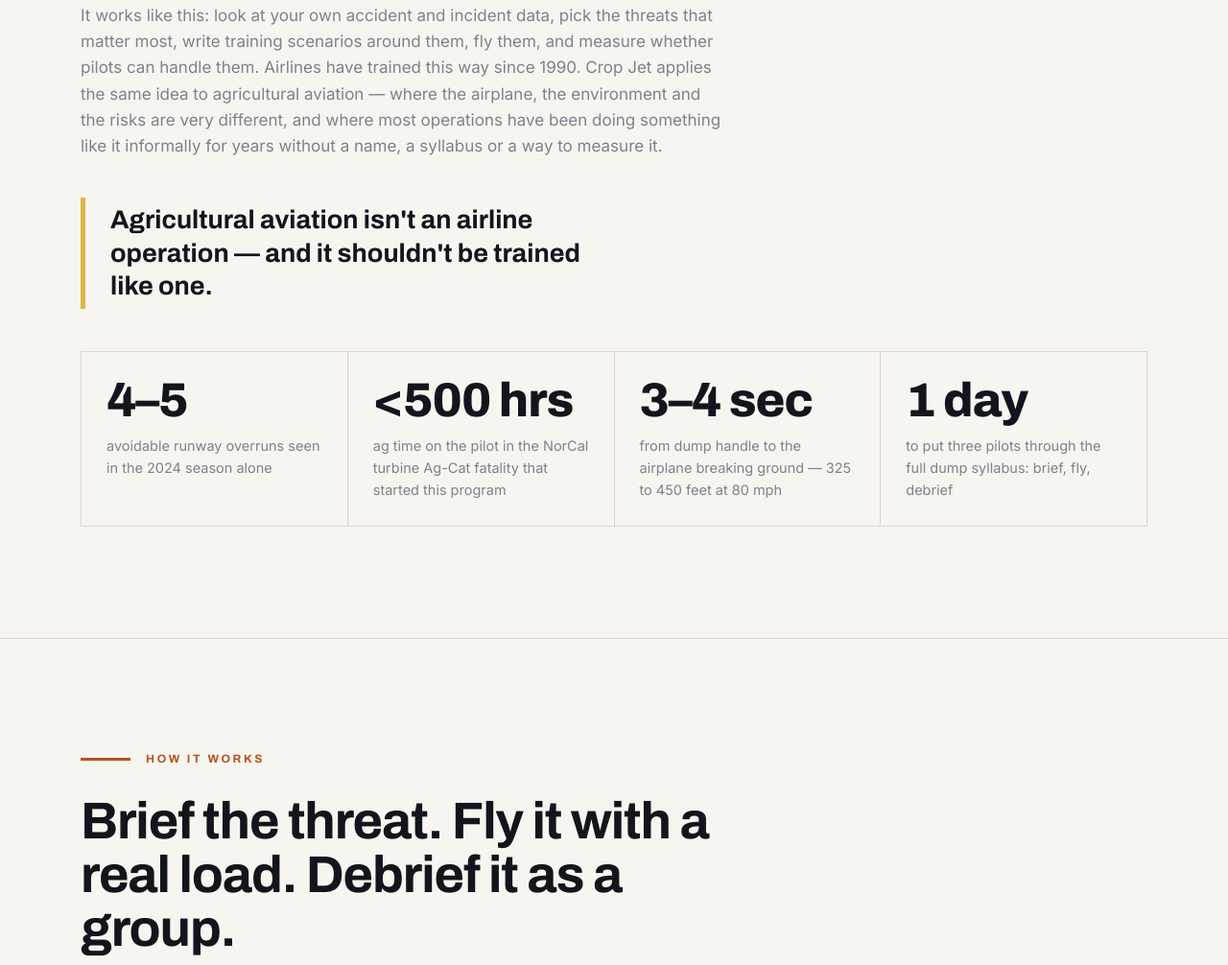
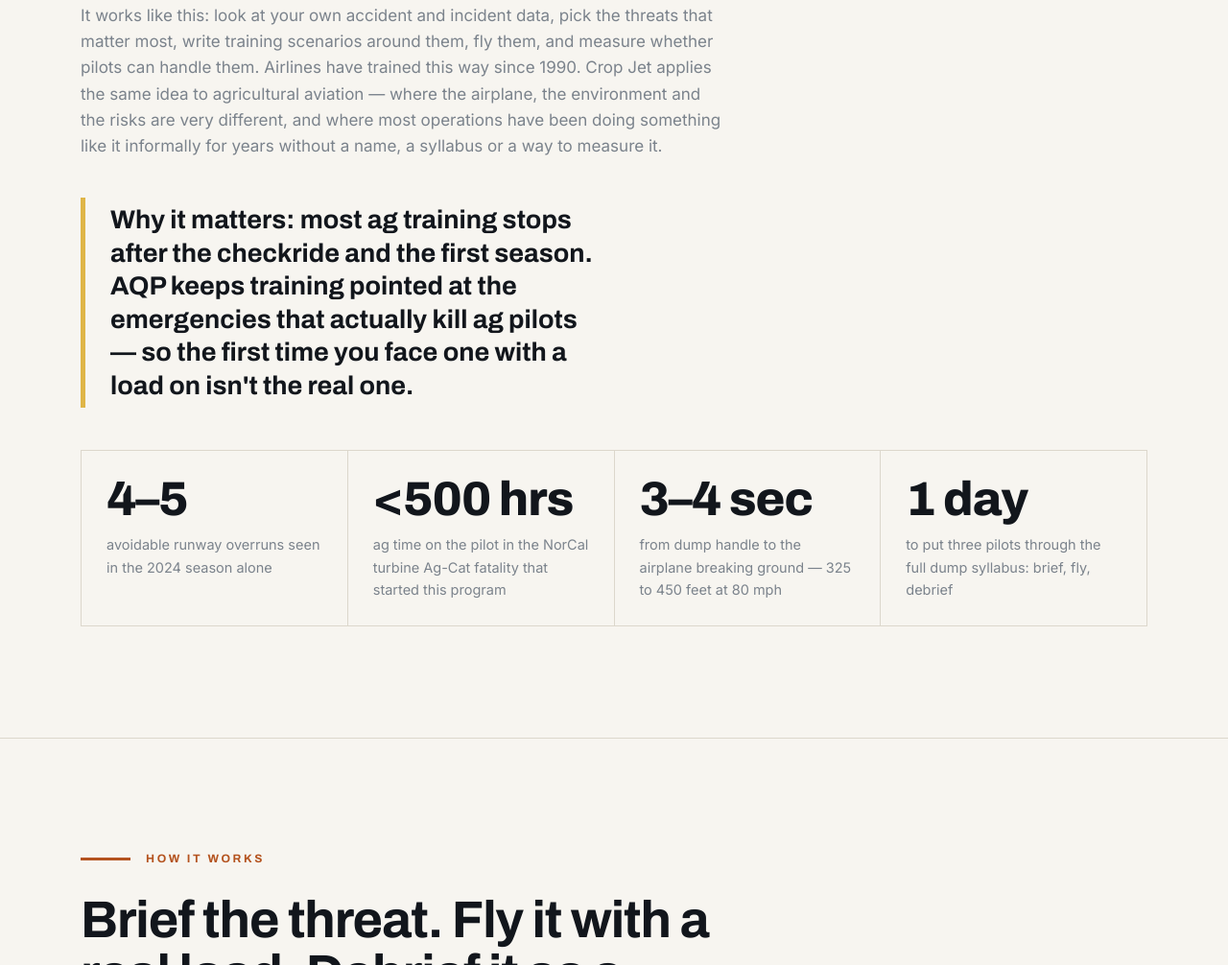
Before and after one commit to Cardflyboy/aqpforagpilots, a plain HTML site: page index.html in a window 1280 px wide. Shown: the part 1613-2619 px from the top of the page at 96% size. Drawn offline with Linux system fonts and the light colour scheme.

Commit message:
Replace pull-quote with why-AQP-matters note
Owner feedback: swap the airline-comparison line for a note on why AQP matters for ag pilots.

Co-Authored-By: Claude Fable 5 <noreply@anthropic.com>
Claude-Session: https://claude.ai/code/session_01KtEzHjwYVto5U53LwiMMsM

```diff
--- a/index.html
+++ b/index.html
@@ -170,7 +170,7 @@ footer .legal{max-width:80ch;border-top:1px solid rgba(255,255,255,.1);padding-t
     <h2>What is AQP?</h2>
     <p class="lede">AQP stands for Advanced Qualification Program. It's the FAA's way of training pilots against the threats that actually show up in their own operation, instead of running through the same fixed list of maneuvers every year.</p>
     <p class="sub">It works like this: look at your own accident and incident data, pick the threats that matter most, write training scenarios around them, fly them, and measure whether pilots can handle them. Airlines have trained this way since 1990. Crop Jet applies the same idea to agricultural aviation — where the airplane, the environment and the risks are very different, and where most operations have been doing something like it informally for years without a name, a syllabus or a way to measure it.</p>
-    <p class="pull">Agricultural aviation isn't an airline operation — and it shouldn't be trained like one.</p>
+    <p class="pull">Why it matters: most ag training stops after the checkride and the first season. AQP keeps training pointed at the emergencies that actually kill ag pilots — so the first time you face one with a load on isn't the real one.</p>
     <div class="stats" aria-label="Key numbers">
       <div><b>4–5</b><span>avoidable runway overruns seen in the 2024 season alone</span></div>
       <div><b>&lt;500 hrs</b><span>ag time on the pilot in the NorCal turbine Ag-Cat fatality that started this program</span></div>
```
